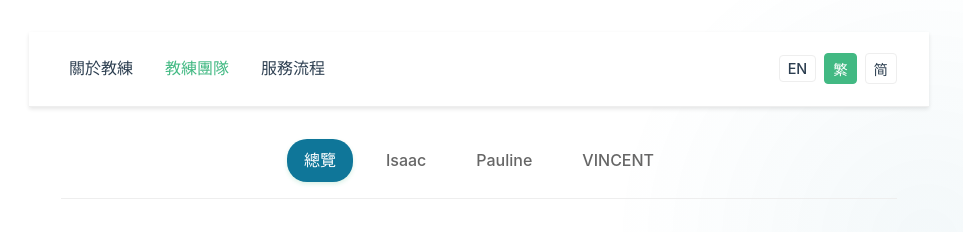
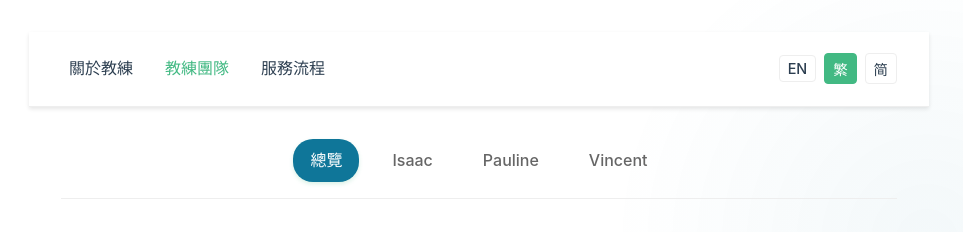
Before and after one commit to Coach-Isaac/Coach-Isaac.github.io, a Vue app: page /coaches in a window 1280 px wide. Shown: the top 232 px of the page, without its empty margins (161-1124 px from the left). Built offline with nearby package versions, Linux system fonts and the light colour scheme.

Commit message:
Correct Coach Vince name in Nav to 'Vincent'

```diff
--- a/src/components/CoachTabNav.vue
+++ b/src/components/CoachTabNav.vue
@@ -40,7 +40,7 @@ const isActive = (path) => {
       class="tab-item"
       :class="{ active: isActive('/coaches/vince') }"
     >
-      VINCENT
+      Vincent
     </RouterLink>
   </nav>
 </template>
```
